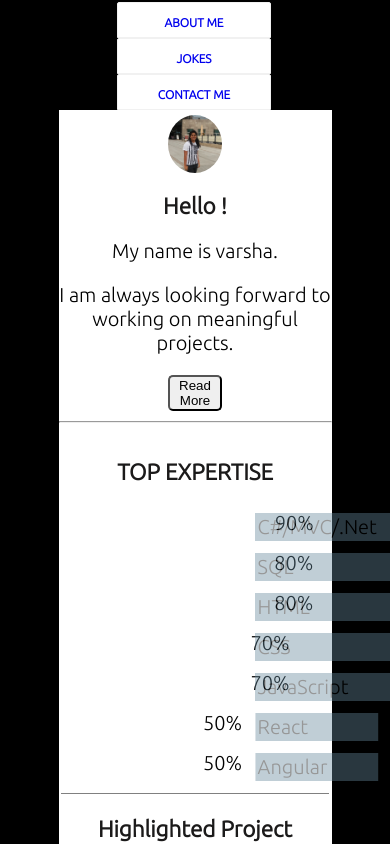
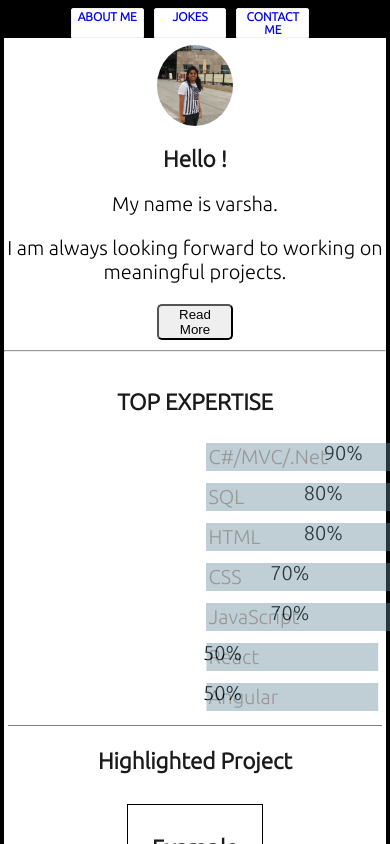
Before and after one commit to VarshaModake/MyPortfolio, a React (Create React App) app: page / in a window 390 px wide. Shown: the top 844 px of the page. Built offline with nearby package versions, Linux system fonts and the light colour scheme.

Commit message:
responsive

```diff
--- a/public/index.html
+++ b/public/index.html
@@ -6,9 +6,11 @@
   <link rel="stylesheet" href="path/to/font-awesome/css/font-awesome.min.css">
   <link href="https://fonts.googleapis.com/css2?family=Ubuntu:wght@300&display=swap" rel="stylesheet">
 
-  <title>Document</title>
+  <title>Varsha Modake-FullStack Developer</title>
 </head>
 <body>
-  <div id="root"></div>
+  <div id="root">
+
+  </div>
 </body>
 </html>
--- a/src/CSS/App.css
+++ b/src/CSS/App.css
@@ -4,7 +4,7 @@
   justify-content: center;
   background-color: var(--mainColor);
   padding-top: 2%;
-  width:70vw;
+
   text-align: center;
 }
 .title-fade-out{
@@ -27,3 +27,10 @@
 from{opacity: 100;}
 to{opacity: 0;}
 }
+
+@media only screen  and (min-width:899px)
+{
+  .App{
+  width:70vw;
+  }
+}
--- a/src/CSS/Contact.css
+++ b/src/CSS/Contact.css
@@ -3,7 +3,7 @@ display: flex;
 background-color: var(--mainColor);
 justify-items: center;
 column-gap: 1em;
-width:70vw;
+
 height: 100%;
 }
 
@@ -14,3 +14,10 @@ height: 100%;
    margin:auto;
    display: flex
 }
+
+@media only screen  and (min-width:899px)
+{
+  .ContactWrapper{
+  width:70vw;
+  }
+}
--- a/src/CSS/NavBar.css
+++ b/src/CSS/NavBar.css
@@ -1,34 +1,64 @@
 .navBarWrapper{
-    margin-top: 2px;
+     margin-top: 2%;
     color: rgb(64, 61, 228);
-    justify-content: center;
+    width:65%;
 
-}
-.navBarWrapper ul{
-    display: flex;
+  }
+
+#navbar{
     margin: 0;
     padding: 0px;
     text-align: center;
-
+    width: 100%;
 }
-.navBarWrapper li{
+.tab{
     display: inline-block;
     background:var(--mainColor);
     border: solid 1px #f1f1f1;
     border-radius: 0.1%;
     -moz-border-radius: 2px 2px 0 0;
     -webkit-border-radius: 2px 2px 0 0;
-    margin-right: 2px ;
+    margin-right: 0.5em ;
+    zoom: 1;
     text-transform: uppercase;
-    padding: 5px 40px 5px 40px;
+    list-style: none;
+    width: 30%;
 }
-.navBarWrapper li a{
-    font-size: 0.8rem;
+.tab a{
+    display: block;
+      font-size: 0.8rem;
     font-weight: bold;
     text-decoration: none;
+    text-decoration: none;
+
+
+}
+.tab.Active {
+    background: #fff;
+    position: relative;
+    top: 1%;
+    border-color: #f1f1f1;
+    border-bottom: none;
+}
+.tab.Active a {
+    padding-top: 10px;
+    color: #e74c3c;
 }
 .mainWrapper{
     display: flex;
     flex-direction: column;
     align-items: center;
 }
+.navBar{
+    margin-top: 2px;
+    color: rgb(64, 61, 228);
+    justify-content: center;
+
+}
+
+@media only screen and (min-width:1024px)
+{
+  .tab a{
+    padding: 6px 21px;
+  }
+}
--- a/src/Component/NavBar.js
+++ b/src/Component/NavBar.js
@@ -1,18 +1,43 @@
-import React,{Component} from 'react';
+import React,{useEffect} from 'react';
 import {Link} from 'react-router-dom';
 import '../CSS/NavBar.css';
+import {faAlignJustify} from '@fortawesome/free-solid-svg-icons';
+import { FontAwesomeIcon } from '@fortawesome/react-fontawesome';
+
+const NavBar=({children})=>{
+
+  useEffect(()=>{
+    var LinkArray=document.querySelectorAll("li");
+    LinkArray.forEach(
+      (e)=>{
+      e.addEventListener('click',()=>{
+        var currentActive=document.getElementsByClassName("Active");
+        if(currentActive.length >0)
+        {
+          currentActive[0].className = currentActive[0].className.replace("Active", "");
+
+        }
+
+          e.classList.add("Active");
 
 
-const NavBar=({children})=>{
+      })
+      }
+  )
+    }
+  )
   return (
     <div className="mainWrapper">
+
         <div className="navBarWrapper">
 
+
             <ul id="navbar">
-           <li> <Link to='/'>About Me</Link></li>
-           <li> <Link to='/Jokes'>Jokes</Link></li>
-           <li> <Link to="/Contact">Contact Me</Link></li>
+           <li className="tab"> <Link to='/' >About Me</Link></li>
+           <li className="tab"> <Link to='/Jokes'>Jokes</Link></li>
+           <li className="tab"> <Link to='/Contact' >Contact Me</Link></li>
             </ul>
+
             </div>
             {children}
             </div>
--- a/src/index.css
+++ b/src/index.css
@@ -27,6 +27,7 @@ a{
 p{
   text-size-adjust:inherit;
 }
+
 #root{
   display: grid;
   align-items: center;
@@ -35,17 +36,7 @@ p{
 
 
 }
-/* .navBarWrapper::before{
-  content: '';
-  background: url('./Assets/background_1.jpg');
-  position: absolute;
-  width: 100%;
-  height: 100%;
-  background-repeat: repeat-y;
-object-fit: cover;
-  z-index: -1;
-  opacity: 1;
-} */
+
 
 .JokeWrapper{
 
@@ -53,7 +44,7 @@ object-fit: cover;
   flex-direction: column;
   justify-content: center;
   background-color:var(--mainColor);
-  width: 70vw;
+
   height: 100%;
   padding-top: 2%;
   justify-items: center;
@@ -77,27 +68,50 @@ button{
   text-size-adjust: inherit;
 }
 
-@media only screen  and (max-width:900px)
+
+
+@media only screen  and (max-width:899px)
 {
-    .navBarWrapper ul{
-      flex-direction: column;
-      justify-content: flex-start;
-  }
+
   #projectItem{
     flex-direction: column;
     align-items: center;
     margin: 0;
+   width:100%;
   }
   .ProfileWrapper{
     align-items: center;
 
   }
-
+  .tab a{
+    padding: 1px 0px ;
+  }
   body{
     font-size: 20px;
   }
   .ContactWrapper{
     flex-direction: column;
+  }
+
+  #navbar{
+    display: flex;
+
+  }
+  .App{
+    width:98vw;
+  }
+  .JokeWrapper{
+    width: 98vw;
+  }
+  .ContactWrapper{
+    width:98vw;
+    }
+}
+
+@media only screen  and (min-width:899px)
+{
+  .JokeWrapper{
+  width:70vw;
   }
 }
 
@@ -112,6 +126,7 @@ button{
     flex-direction: column;
     align-items: flex-start;
     margin: 0;
+    width: 247%;
   }
   .ContactWrapper{
     grid-template-columns: 1fr;
@@ -120,4 +135,13 @@ button{
     'phone'
     'skype';
   }
+  #alignItem{
+    display: block;
+  }
+  .JokeWrapper{
+    width: 98vw;
+  }
+  .ContactWrapper{
+    width:98vw;
+    }
 }
```
Also changed, not shown: public/logo192.png (deleted), public/logo512.png (deleted), src/CSS/Project.css (line endings or trailing spaces).
